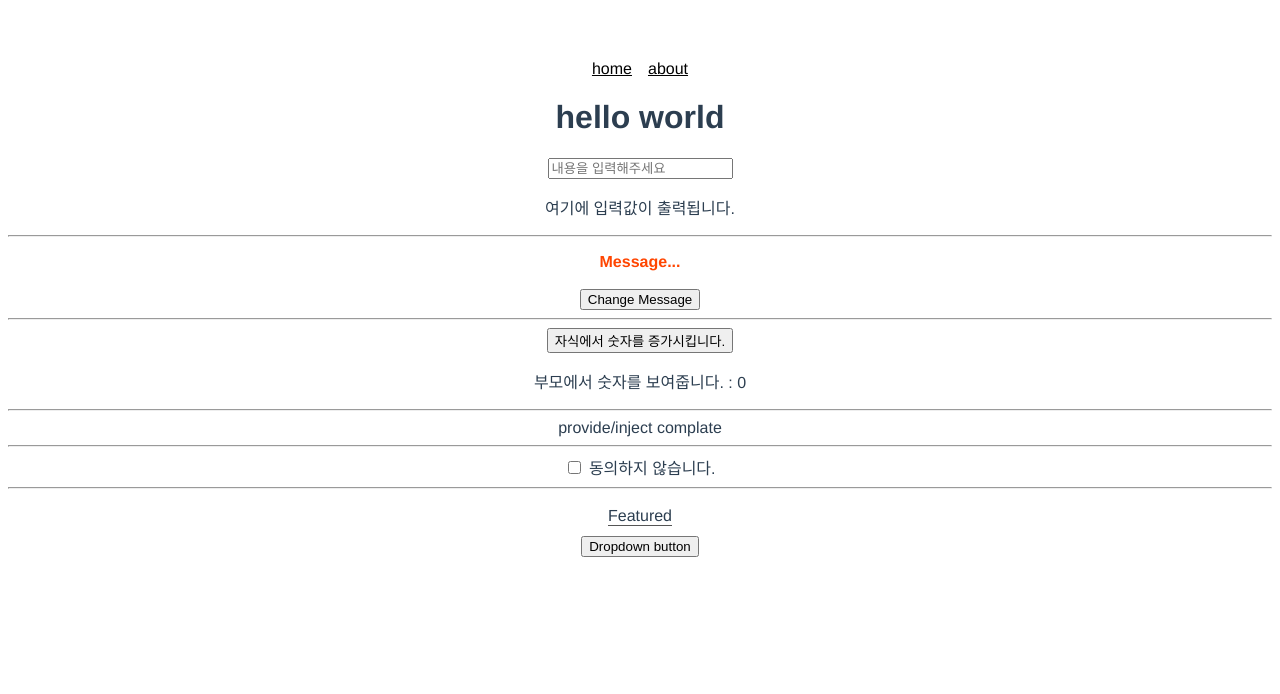
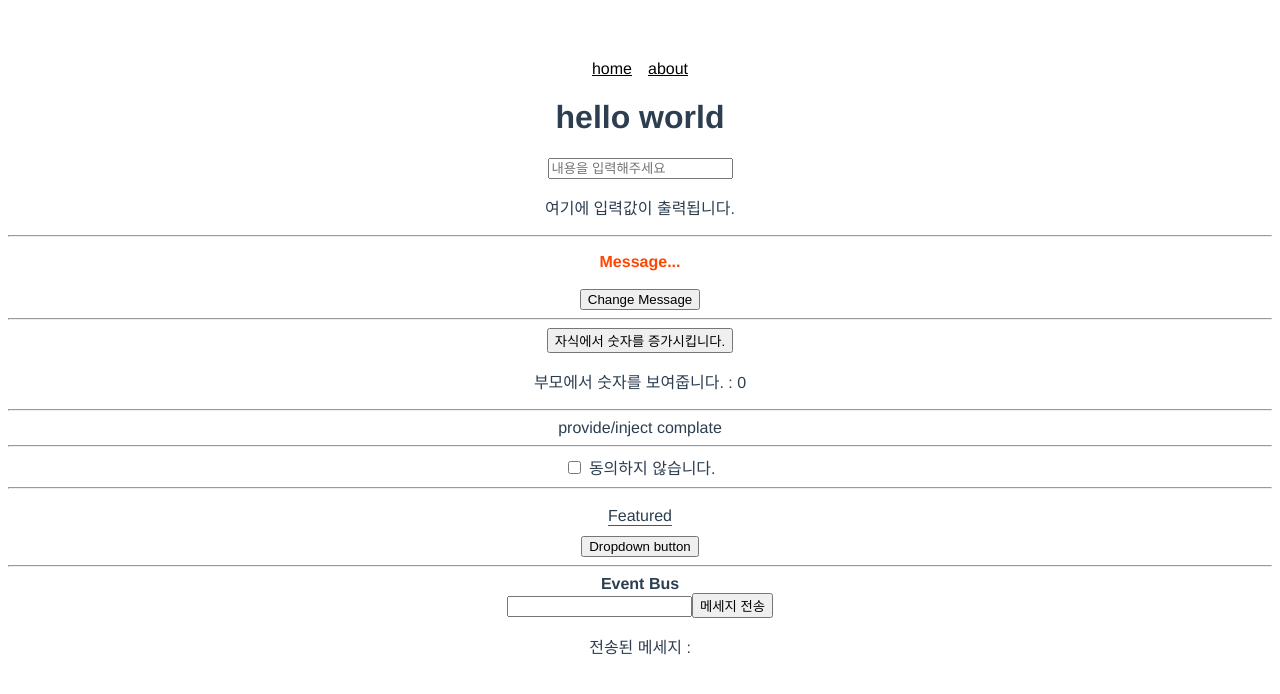
Before and after one commit to overdiv/ts-with-vuex, a Vue app: page / in a window 1280 px wide. Shown: the top 694 px of the page. Built offline with nearby package versions, Linux system fonts and the light colour scheme.

Commit message:
feat: event bus 적용

```diff
--- /dev/null
+++ b/src/common/event-bus.ts
@@ -0,0 +1,3 @@
+import Vue from 'vue';
+
+export default new Vue();
--- /dev/null
+++ b/src/components/EventChild1.vue
@@ -0,0 +1,21 @@
+<template>
+<div>
+  <strong>Event Bus</strong><br>
+  <input type="text" v-model="text">
+  <button @click="click">메세지 전송</button>
+</div>
+</template>
+
+<script lang="ts">
+import { Component, Vue } from 'vue-property-decorator';
+import Bus from '@/common/event-bus';
+
+@Component
+export default class EventChild1 extends Vue {
+  public text: string = '';
+
+  public click() {
+    Bus.$emit('sendMessage', this.text);
+  }
+}
+</script>
--- /dev/null
+++ b/src/components/EventChild2.vue
@@ -0,0 +1,21 @@
+<template>
+<p>
+  전송된 메세지 : {{ message }}
+</p>
+</template>
+
+<script lang="ts">
+import { Component, Vue } from 'vue-property-decorator';
+import Bus from '@/common/event-bus';
+
+@Component
+export default class EventChild2 extends Vue {
+  public message: string = '';
+
+  public created() {
+    Bus.$on('sendMessage', (message: string) => {
+      this.message = message;
+    });
+  }
+}
+</script>
--- a/src/views/Home.vue
+++ b/src/views/Home.vue
@@ -18,6 +18,9 @@
     <hr>
     <Accordion />
     <Dropdown />
+    <hr>
+    <EventChild1 />
+    <EventChild2 />
   </div>
 </template>
 
@@ -31,6 +34,8 @@ import ChildrenInject from '@/components/ChildrenInject.vue';
 import ChildrenCheckbox from '@/components/ChildrenCheckbox.vue';
 import Accordion from '@/components/Accordion.vue';
 import Dropdown from '@/components/Dropdown.vue';
+import EventChild1 from '@/components/EventChild1.vue';
+import EventChild2 from '@/components/EventChild2.vue';
 
 @Component({
   components: {
@@ -42,6 +47,8 @@ import Dropdown from '@/components/Dropdown.vue';
     ChildrenCheckbox,
     Accordion,
     Dropdown,
+    EventChild1,
+    EventChild2,
   },
 })
 export default class Home extends Vue {
```
